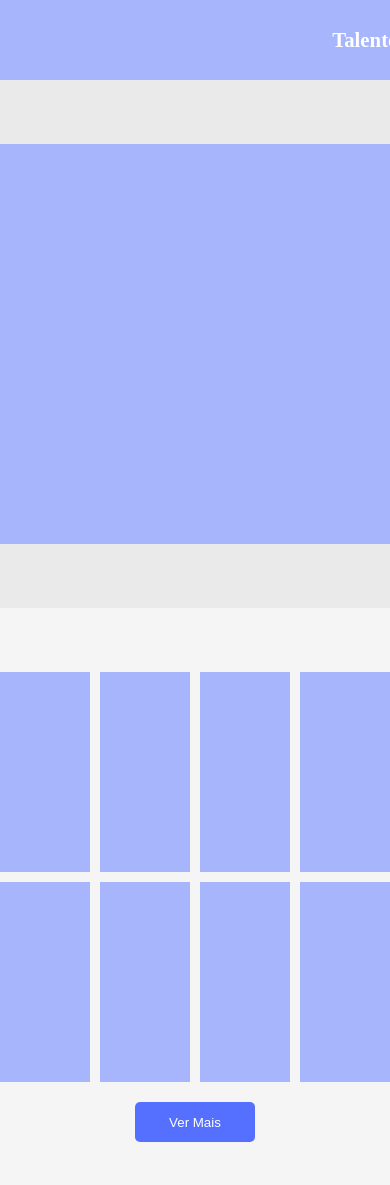
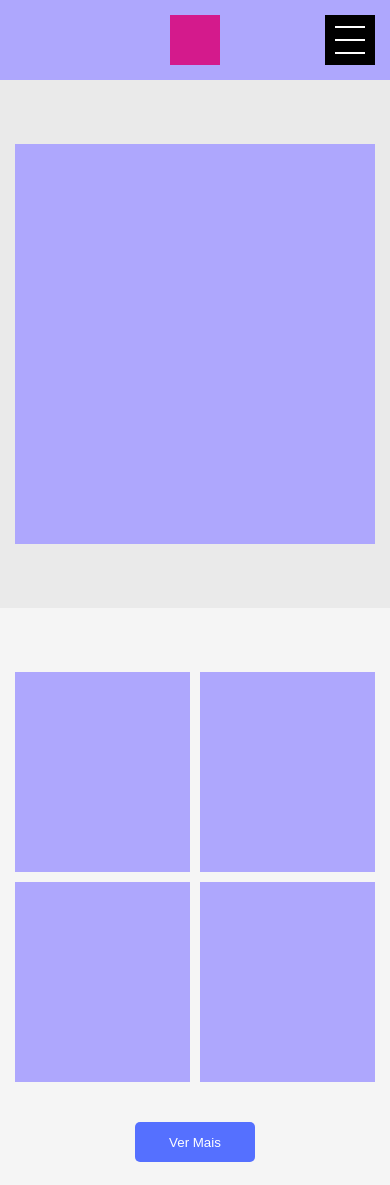
Before and after one commit to joeltonguerreiro/gatsby-hello-world, a Gatsby site: page / in a window 390 px wide. Shown: the top 1185 px of the page. Built offline with nearby package versions, Linux system fonts and the light colour scheme; Gatsby itself is replaced by a stand-in of ours.

Commit message:
menu responsivo

```diff
--- a/package.json
+++ b/package.json
@@ -17,6 +17,7 @@
     "gatsby": "^2.19.7",
     "react": "^16.12.0",
     "react-dom": "^16.12.0",
+    "react-modal": "^3.11.1",
     "styled-components": "^5.0.0"
   },
   "devDependencies": {
--- a/src/components/clients.js
+++ /dev/null
@@ -1,54 +0,0 @@
-import React from "react"
-import styled from "styled-components"
-import {LayoutContainer, defaultColors} from "./layout"
-
-import ViewMore from "../components/buttons/ViewMore"
-
-const WrapperClients = styled.div`
-    width: 100%;
-    height: 100%;
-    display: grid;
-    grid-template-rows: 200px 200px;
-    grid-template-columns: 1fr 1fr 1fr 1fr;
-    grid-gap: 10px;
-
-`
-
-const Client = styled.div`
-    width: 100%;
-    height: 100%;
-    background-color: ${defaultColors.secondaryColor};
-    transition: background-color 0.5s;
-    &:hover {
-        cursor: pointer;
-        background-color: ${defaultColors.primaryColor}
-    }
-
-`
-
-const WrapperViewMore = styled.div`
-    width: 100%;
-    height: 80px;
-    display: flex;
-    justify-content: center;
-    align-items: center;
-`
-
-export default () => (
-    <LayoutContainer>
-        <WrapperClients>
-            <Client></Client>
-            <Client></Client>
-            <Client></Client>
-            <Client></Client>
-            <Client></Client>
-            <Client></Client>
-            <Client></Client>
-            <Client></Client>
-        </WrapperClients>
-        <WrapperViewMore>
-            <ViewMore></ViewMore>
-        </WrapperViewMore>
-
-    </LayoutContainer>
-)
--- /dev/null
+++ b/src/components/clients/client.js
@@ -0,0 +1,68 @@
+import React, { useEffect, useState } from "react"
+import styled from "styled-components"
+import Modal from "react-modal"
+
+import { LayoutContainer, defaultColors } from "../layout"
+
+const Client = styled.div`
+    width: 100%;
+    height: 100%;
+    background-color: ${defaultColors.secondaryColor};
+    transition: background-color 0.5s;
+    &:hover {
+        cursor: pointer;
+        background-color: ${defaultColors.primaryColor}
+    }
+
+    @media screen and (max-width: 360px) {
+        min-height: 200px;
+    }
+
+`
+
+const customStyles = {
+    content: {
+        top: '50%',
+        left: '50%',
+        right: 'auto',
+        bottom: 'auto',
+        marginRight: '-50%',
+        transform: 'translate(-50%, -50%)'
+    },
+};
+
+Modal.setAppElement('#___gatsby');
+
+
+export default () => {
+
+    const [modalIsOpen, setModalIsOpen] = useState(false);
+
+    const handleOpenModal = () => {
+        setModalIsOpen(true);
+    }
+
+    const afterOpenModal = () => {
+
+    }
+
+    const closeModal = () => {
+        setModalIsOpen(false);
+    }
+
+    return <>
+        <Client onClick={handleOpenModal}>
+
+        </Client>
+        <Modal
+            isOpen={modalIsOpen}
+            onAfterOpen={afterOpenModal}
+            onRequestClose={closeModal}
+            closeTimeoutMS={200}
+            style={customStyles}
+            contentLabel="Example Modal"
+        >
+            teste modal
+        </Modal>
+    </>
+}
--- /dev/null
+++ b/src/components/clients/index.js
@@ -0,0 +1,28 @@
+import React from "react"
+import styled from "styled-components"
+import {LayoutContainer, defaultColors} from "../layout"
+
+import Client from "./client"
+import ViewMore from "../buttons/ViewMore"
+
+import {WrapperClients, WrapperViewMore} from "./styles"
+
+export default () => (
+    <LayoutContainer>
+        <WrapperClients>
+            <Client></Client>
+            <Client></Client>
+            <Client></Client>
+            <Client></Client>
+            <Client></Client>
+            <Client></Client>
+            <Client></Client>
+            <Client></Client>
+        </WrapperClients>
+
+        <WrapperViewMore>
+            <ViewMore></ViewMore>
+        </WrapperViewMore>
+
+    </LayoutContainer>
+)
--- /dev/null
+++ b/src/components/clients/styles.js
@@ -0,0 +1,34 @@
+import React from "react"
+import styled from "styled-components"
+import {LayoutContainer, defaultColors} from "../layout"
+
+export const WrapperClients = styled.div`
+    width: 100%;
+    height: 100%;
+    display: grid;
+    grid-template-rows: 200px 200px;
+    grid-template-columns: 1fr 1fr 1fr 1fr;
+    grid-gap: 10px;
+
+    @media screen and (max-width: 920px) {
+        grid-template-rows: 200px 200px;
+        grid-template-columns: 1fr 1fr 1fr;
+    }
+
+    @media screen and (max-width: 540px) {
+        grid-template-rows: 200px 200px;
+        grid-template-columns: 1fr 1fr;
+    }
+
+    @media screen and (max-width: 340px) {
+        display: none;
+    }
+`
+
+export const WrapperViewMore = styled.div`
+    width: 100%;
+    height: 80px;
+    display: flex;
+    justify-content: center;
+    align-items: center;
+`
--- a/src/components/header.js
+++ b/src/components/header.js
@@ -30,10 +30,7 @@
     background-color: #d41a8c;
 `
 
-
 export default () => {
-
-
 
     return <WrapperHeader>
         <Header>
--- a/src/components/layout.js
+++ b/src/components/layout.js
@@ -10,6 +10,9 @@
 const Container = styled.div`
     max-width: 1233px;
     margin: 0 auto;
+    @media screen and (max-width: 1240px) {
+        margin: 0 15px;
+    }
 `
 
 export const Section = styled.section`
--- a/src/components/menu.js
+++ /dev/null
@@ -1,52 +0,0 @@
-import React, {useEffect, useState} from "react"
-import { Link } from "gatsby"
-import styled from "styled-components"
-
-import {defaultColors} from "./layout"
-
-
-const Menu = styled.div`
-    width: 1233px;
-    height: 100%;
-    display: flex;
-    justify-content: flex-end;
-    align-items: center;
-
-`
-
-const MenuItem = styled.a`
-    color: #fff;
-    text-decoration: none;
-    font-size: 1.3em;
-    font-weight: bold;
-    padding: 10px;
-    margin-left: 40px;
-    transition: background-color 0.5s;
-    &:hover {
-        background-color: ${defaultColors.primaryColor};
-    }
-    border-radius: 5px;
-`
-
-export default () => {
-
-    useEffect(() => {
-        document.querySelectorAll('a[href^="#"]').forEach(anchor => {
-            anchor.addEventListener('click', function (e) {
-                e.preventDefault();
-
-                document.querySelector(this.getAttribute('href')).scrollIntoView({
-                    behavior: 'smooth'
-                });
-            });
-        });
-    }, [])
-
-    return <Menu>
-        <MenuItem href="#talents">Talentos</MenuItem>
-        <MenuItem>Portifólio</MenuItem>
-
-        <MenuItem>Planos</MenuItem>
-        <MenuItem href="#contact">Contato</MenuItem>
-    </Menu>
-}
--- /dev/null
+++ b/src/components/menu/index.js
@@ -0,0 +1,57 @@
+import React, {useEffect, useState} from "react"
+import { Link } from "gatsby"
+
+import {Menu, MenuContent, MenuItem,
+    SideMenu, SideMenuContent,
+    ButtonToggleSideMenu
+} from "./styles"
+
+export default () => {
+
+    const [sideMenuIsOpen, setSideMenuIsOpen] = useState(false);
+
+    useEffect(() => {
+        document.querySelectorAll('a[href^="#"]').forEach(anchor => {
+            anchor.addEventListener('click', function (e) {
+                e.preventDefault();
+
+                document.querySelector(this.getAttribute('href')).scrollIntoView({
+                    behavior: 'smooth'
+                });
+            });
+        });
+    }, []);
+
+    const handleToggleOpenMenu = () => {
+        setSideMenuIsOpen(!sideMenuIsOpen);
+    }
+
+    return <>
+        <Menu>
+            <MenuContent sideMenuIsOpen={sideMenuIsOpen}>
+                <MenuItem href="#talents">Talentos</MenuItem>
+                <MenuItem>Portifólio</MenuItem>
+                <MenuItem>Planos</MenuItem>
+                <MenuItem href="#contact">Contato</MenuItem>
+            </MenuContent>
+
+        </Menu>
+
+        <SideMenu>
+            <ButtonToggleSideMenu onClick={handleToggleOpenMenu}
+                sideMenuIsOpen={sideMenuIsOpen}>
+                <span></span>
+                <span></span>
+                <span></span>
+            </ButtonToggleSideMenu>
+
+            <SideMenuContent sideMenuIsOpen={sideMenuIsOpen}>
+                <MenuItem>Talentos</MenuItem>
+                <MenuItem>Portifólio</MenuItem>
+                <MenuItem>Planos</MenuItem>
+                <MenuItem>Contato</MenuItem>
+            </SideMenuContent>
+
+        </SideMenu>
+    </>
+}
--- /dev/null
+++ b/src/components/menu/styles.js
@@ -0,0 +1,106 @@
+import styled from "styled-components"
+
+import {defaultColors} from "../layout"
+
+export const Menu = styled.div`
+    max-width: 1233px;
+    height: 100%;
+    display: flex;
+    justify-content: flex-end;
+    align-items: center;
+
+`
+
+export const MenuContent = styled.div`
+    display: flex;
+    justify-content: flex-end;
+    align-items: center;
+
+    @media screen and (max-width: 920px) {
+        display: none;
+    }
+`
+
+export const MenuItem = styled.a`
+    color: #fff;
+    text-decoration: none;
+    font-size: 1.3em;
+    font-weight: bold;
+    padding: 10px;
+    margin-left: 40px;
+    transition: background-color 0.5s;
+    &:hover {
+        background-color: ${defaultColors.primaryColor};
+    }
+    border-radius: 5px;
+
+    @media screen and (max-width: 920px) {
+        margin-left: 0;
+    }
+`
+
+export const SideMenu = styled.div`
+    display: flex;
+    position: absolute;
+    right: 15px;
+
+    @media screen and (min-width: 920px) {
+        display: none;
+    }
+`
+
+export const SideMenuContent = styled.div`
+    display: flex;
+    justify-content: flex-end;
+    align-items: center;
+    justify-content: flex-start;
+    align-items: flex-end;
+    position: fixed;
+    right: ${props => props.sideMenuIsOpen ? '0' : '-200px'};
+    flex-direction: column;
+    height: 100%;
+    background-color: #9400ff;
+    top: 0;
+    padding-top: 66px;
+    width: 200px;
+
+    transition: right 0.3s ease;
+
+`
+
+export const ButtonToggleSideMenu = styled.a`
+    display: flex;
+    width: 50px;
+    height: 50px;
+    background-color: #000;
+    z-index: 99999;
+    justify-content: ${props => props.sideMenuIsOpen ? `center` : `space-evenly`};
+    flex-direction: column;
+    align-items: center;
+
+    @media screen and (min-width: 920px) {
+        display: none;
+    }
+
+    span {
+        width: 30px;
+        height: 2px;
+        background-color: white;
+        transition: transform 0.5s ease;
+    }
+
+    span:nth-child(1) {
+        transform: ${props => props.sideMenuIsOpen ? `rotate(45deg)` : ``}
+
+    }
+
+    span:nth-child(2) {
+        display: ${props => props.sideMenuIsOpen ? `none` : ``}
+    }
+
+    span:nth-child(3) {
+        transform: ${props => props.sideMenuIsOpen ? `rotate(-45deg)` : ``}
+
+    }
+
+`
--- a/src/components/portfolio.js
+++ /dev/null
@@ -1,15 +0,0 @@
-import React from "react"
-import styled from "styled-components"
-
-import Clients from "./clients"
-
-const Portfolio = styled.div`
-    height: auto;
-    width: 100%;
-`
-
-export default () => (
-    <Portfolio>
-        <Clients></Clients>
-    </Portfolio>
-)
--- a/src/components/talents.js
+++ b/src/components/talents/index.js
@@ -1,7 +1,7 @@
 import React from "react"
 import styled from "styled-components"
 
-import {LayoutContainer, defaultColors} from "./layout"
+import {LayoutContainer, defaultColors} from "../layout"
 
 const Talents = styled.div`
     height: 400px;
--- a/src/pages/index.js
+++ b/src/pages/index.js
@@ -3,7 +3,7 @@
 import Layout, {Section, defaultColors} from "../components/layout"
 import Header from "../components/header"
 import Talents from "../components/talents"
-import Portfolio from "../components/portfolio"
+import Clients from "../components/clients"
 import Plans from "../components/plans"
 import Contact from "../components/contact"
 import Footer from "../components/footer"
@@ -17,7 +17,7 @@
     </Section>
 
     <Section>
-        <Portfolio></Portfolio>
+        <Clients></Clients>
     </Section>
 
 
--- a/src/styles/colors.js
+++ b/src/styles/colors.js
@@ -1,6 +1,6 @@
 const primaryColor = '#5570ff'
 
-const secondaryColor = '#a7b5fd';
+const secondaryColor = '#aea7fd';
 
 const backgroundPrimaryColor = '#eaeaea';
 
--- a/src/styles/global.css
+++ b/src/styles/global.css
@@ -7,3 +7,16 @@
     display: block;
     margin: 0;
 }
+
+.ReactModal__Overlay {
+    opacity: 0;
+    transition: opacity 200ms ease-in-out;
+}
+
+.ReactModal__Overlay--after-open{
+    opacity: 1;
+}
+
+.ReactModal__Overlay--before-close{
+    opacity: 0;
+}
```
Also changed, not shown: src/components/contact.js (+24 -7 lines), 1 other file.
